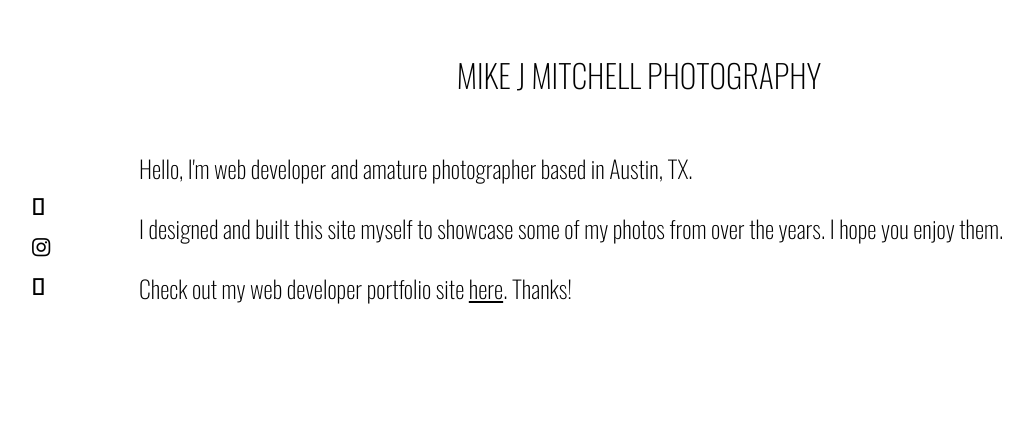
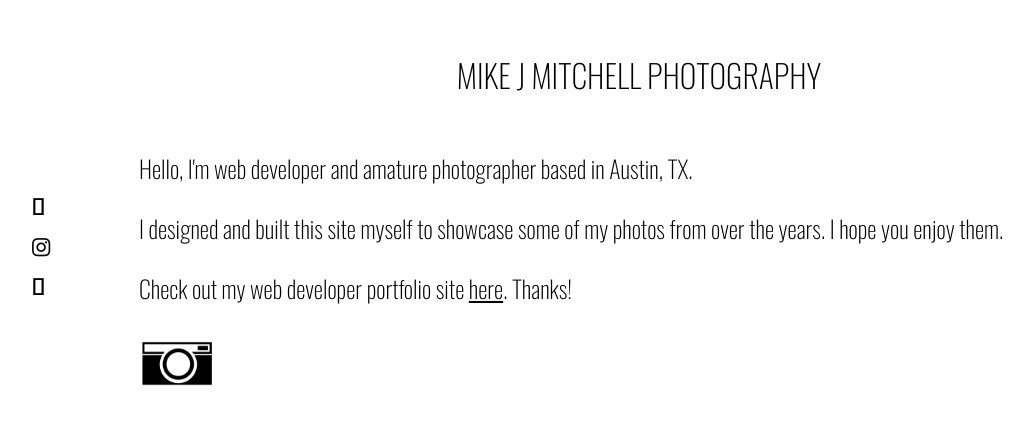
Before and after one commit to ETS-ReactNative4/mjm-photography, a React (Create React App) app in the folder client/: page /info in a window 1280 px wide. Shown: the top 424 px of the page, without its empty margins (1-1034 px from the left). Built offline with nearby package versions, Linux system fonts and the light colour scheme; a web font is replaced by a local one.

Commit message:
spinners

```diff
--- a/client/public/index.html
+++ b/client/public/index.html
@@ -20,7 +20,6 @@
       Learn how to configure a non-root public URL by running `npm run build`.
     -->
     <link href="https://fonts.googleapis.com/css?family=Fjalla+One|Handlee|Karla|Jura|Monda|Oswald:100,200,300,500,700|Roboto|Roboto+Condensed:400,400i,700,700i|Roboto+Mono" rel="stylesheet">
-    <link rel="stylesheet" href="https://use.fontawesome.com/releases/v5.0.13/css/all.css" integrity="sha384-DNOHZ68U8hZfKXOrtjWvjxusGo9WQnrNx2sqG0tfsghAvtVlRW3tvkXWZh58N9jp" crossorigin="anonymous">
     <link rel="stylesheet" href="https://pro.fontawesome.com/releases/v5.2.0/css/all.css" integrity="sha384-TXfwrfuHVznxCssTxWoPZjhcss/hp38gEOH8UPZG/JcXonvBQ6SlsIF49wUzsGno" crossorigin="anonymous">
     <title>MJM Photography</title>
   </head>
--- a/client/src/components/Aside.js
+++ b/client/src/components/Aside.js
@@ -9,7 +9,6 @@ const Aside = (props) => {
       <nav className="nav-list basic-flex-col">
 
         <Link to="/">
-
           <div className="aside-icon-div">
             <i className="far fa-camera-retro aside-icon"></i>
           </div>
--- a/client/src/components/GridTile.js
+++ b/client/src/components/GridTile.js
@@ -15,9 +15,7 @@ class GridTile extends Component {
       setTimeout(() => {
         picArr.forEach(img => img.classList.add("show"))
       }, 560);
-
     }
-
   }
 
   render() {
--- a/client/src/components/Info.js
+++ b/client/src/components/Info.js
@@ -13,7 +13,7 @@ const Info = (props) => {
       <p className="info-text">Check out my web developer portfolio site <a href="http://mikejmitchell.com/" target="_blank" rel='noopener noreferrer'>here</a>.
       Thanks!</p>
 
-      {/* <img src="img/camera.png" alt="" className="camera-image"/>  */}
+      <img src="img/camera.png" alt="" className="camera-image"/>
 
 
 
--- a/client/src/components/Pic.js
+++ b/client/src/components/Pic.js
@@ -1,9 +1,7 @@
 import React, { Component } from 'react';
 import '../css/App.css'
-// import { Link } from "react-router-dom";
 import PropTypes from 'prop-types';
 import GridSpinner from './GridSpinner'
-
 
 class Pic extends Component {
 
@@ -17,32 +15,18 @@ class Pic extends Component {
 
   componentDidMount = () => {
     window.scrollTo(0, 0);
-
   }
 
    checkImgLoad = () => {
-     console.log("timeout");
-
      setTimeout(() => {
-
        this.setState({showMain: true})
        document.getElementById("full-image-div").classList.add("show")
-     }, 400);
+     }, 300);
    }
 
-
-
    handleClick = () => {
-
-
      this.props.history.goBack()
-
-
-     //  document.getElementById("full-image-div").classList.remove("show")
    }
-
-
-
 
    render() {
      if (this.props.images){
@@ -50,23 +34,16 @@ class Pic extends Component {
          <div>
            <GridSpinner timeout={400} />
            <div id="full-image-div" className="full-image-div">
-
              <div className="full-image-item">
                <div className="image-info" id="image-info">
-                 {/* <Link to="/"> */}
                  <div className="arrow-div" onClick={this.handleClick}>
                    <i className="fal fa-chevron-left back-arrow" ></i>
                  </div>
-                 {/* </Link> */}
-
-            &nbsp;&nbsp;&nbsp;&nbsp;
-
+                  &nbsp;&nbsp;&nbsp;&nbsp;
                  {`${this.state.currentPic[0].year}  -  `} {`${this.state.currentPic[0].location}  -  `}{this.state.currentPic[0].format}
-
                </div>
                <img src={`/img/mjm_ - ${this.props.match.params.id}.jpg`} alt="full" className="single-image" onLoad={this.checkImgLoad}/>
              </div>
-
            </div>
          </div>
        )
@@ -81,5 +58,4 @@ Pic.propTypes = {
   match: PropTypes.object
 }
 
-
 export default Pic;
--- a/client/src/css/App.css
+++ b/client/src/css/App.css
@@ -185,19 +185,17 @@ header {
   padding: 30px 0 10px 0;
 }
 
-
 .title {
   font-weight: 200;
   font-size: 2em;
   text-align: center;
-  /* margin-top: 30px; */
 }
 
-/* .camera-image {
+.camera-image {
   max-width: 75px;
   padding-right: 10px;
   margin-top: -4px;
-} */
+}
 
 .aside {
   height: 100vh;
@@ -233,7 +231,6 @@ header {
   padding-right: 20px;
 
 }
-
 
 /************************** GRID *******************************/
 
@@ -284,7 +281,6 @@ header {
   width: 100%;
   -webkit-transition: .2s ease-in-out;
           transition: .2s ease-in-out;
-
   margin-bottom: 2px;
 }
 
```
Also changed, not shown: client/src/components/GridSpinner.js (+5 -3 lines).
